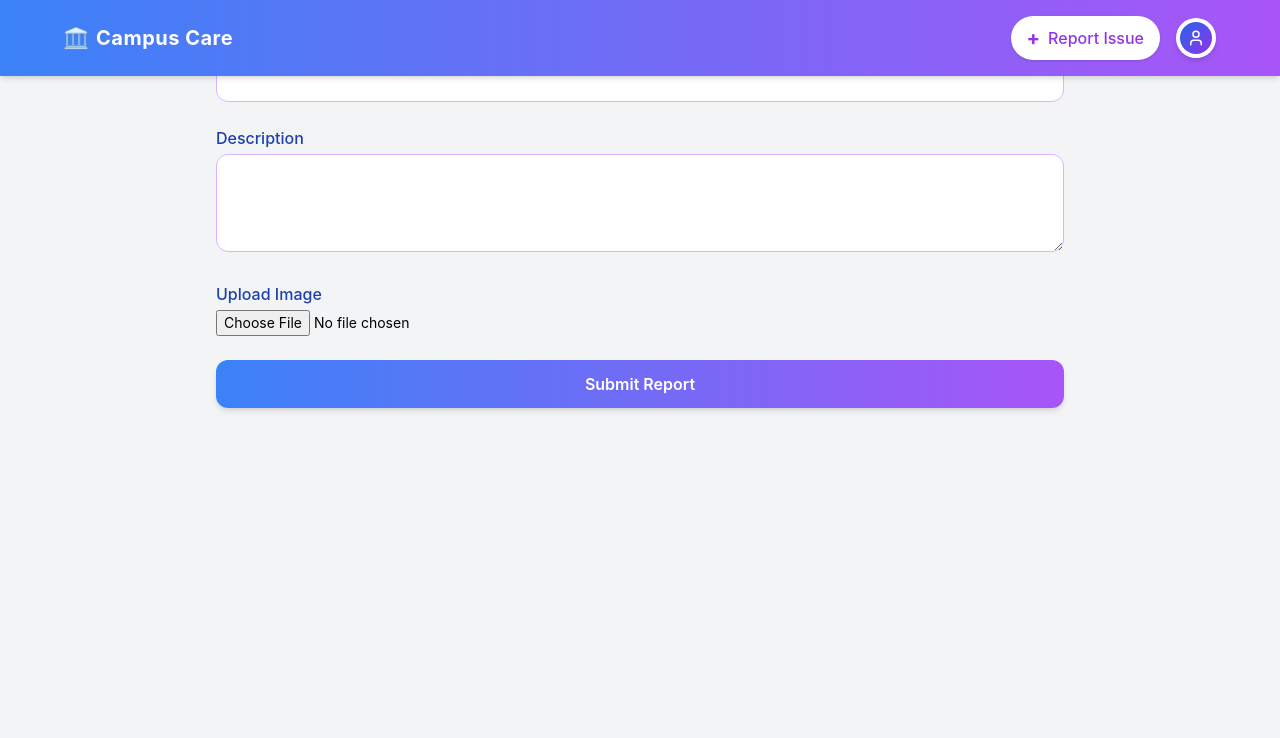
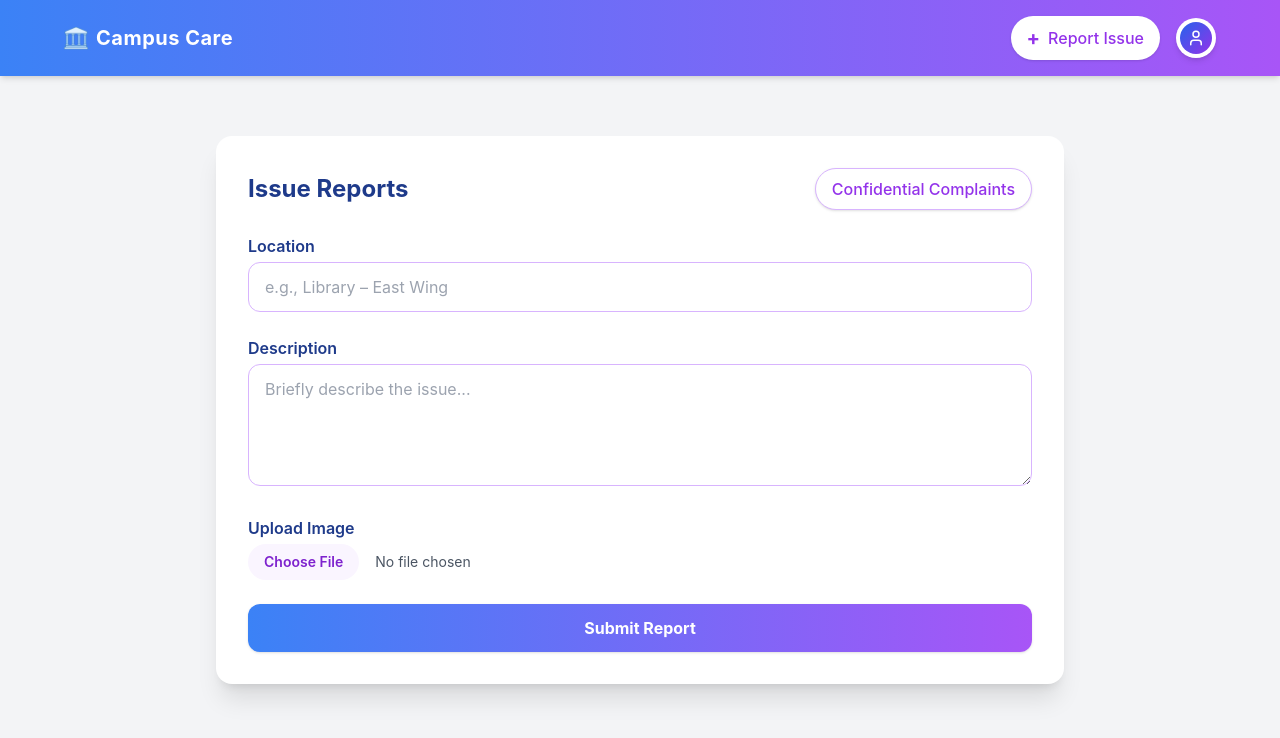
Before and after one commit to sa-l-aash/Campus-Care-Management-System, a React (Create React App) app: page /report in a window 1280 px wide. Shown: the top 738 px of the page. Built offline with nearby package versions, Linux system fonts and the light colour scheme.

Commit message:
added button for confidential report and enhanced ui

```diff
--- a/src/components/ReportForm.jsx
+++ b/src/components/ReportForm.jsx
@@ -35,53 +35,75 @@ export default function ReportForm() {
   };
 
   return (
-    <form
-      id="report"
-      onSubmit={handleSubmit}
-      className="space-y-6"
+    <div className="mt-28 max-w-5xl mx-auto bg-white p-8 rounded-2xl shadow-xl">
+      {/* Header Bar with Plain Button */}
+      <div className="flex justify-between items-center mb-6">
+        <h2 className="text-2xl font-bold text-blue-900">Issue Reports</h2>
+
+        {/* Plain modern button */}
+        <button
+          type="button"
+          className="px-4 py-2 bg-white text-purple-600 border border-purple-300 rounded-full font-medium shadow hover:scale-105 transition-all duration-300"
         >
+          Confidential Complaints
+        </button>
+      </div>
+
+      {/* Report Form */}
+      <form onSubmit={handleSubmit} className="space-y-6">
+        {/* Location */}
         <div>
-        <label className="block text-blue-800 font-medium mb-1">Location</label>
+          <label className="block text-blue-900 font-semibold mb-1">Location</label>
           <input
             type="text"
             name="location"
             value={formData.location}
             onChange={handleChange}
-          className="w-full p-3 border border-purple-300 rounded-xl focus:ring-2 focus:ring-purple-400"
+            className="w-full px-4 py-3 border border-purple-300 rounded-xl focus:outline-none focus:ring-2 focus:ring-purple-400"
+            placeholder="e.g., Library – East Wing"
             required
           />
         </div>
 
+        {/* Description */}
         <div>
-        <label className="block text-blue-800 font-medium mb-1">Description</label>
+          <label className="block text-blue-900 font-semibold mb-1">Description</label>
           <textarea
             name="description"
             value={formData.description}
             onChange={handleChange}
-          className="w-full p-3 border border-purple-300 rounded-xl focus:ring-2 focus:ring-purple-400"
-          rows="3"
+            className="w-full px-4 py-3 border border-purple-300 rounded-xl focus:outline-none focus:ring-2 focus:ring-purple-400"
+            rows="4"
+            placeholder="Briefly describe the issue..."
             required
           />
         </div>
 
+        {/* Image Upload */}
         <div>
-        <label className="block text-blue-800 font-medium mb-1">Upload Image</label>
+          <label className="block text-blue-900 font-semibold mb-1">Upload Image</label>
           <input
             type="file"
             name="image"
             accept="image/*"
             onChange={handleChange}
-          className="w-full text-sm"
+            className="w-full text-sm text-gray-600 file:mr-4 file:py-2 file:px-4
+                       file:rounded-full file:border-0
+                       file:text-sm file:font-semibold
+                       file:bg-purple-50 file:text-purple-700
+                       hover:file:bg-purple-100"
             required
           />
         </div>
 
+        {/* Submit Button */}
         <button
           type="submit"
-        className="w-full bg-gradient-to-r from-blue-500 to-purple-500 text-white py-3 rounded-xl font-semibold hover:from-blue-600 hover:to-purple-600 transition-all shadow-md"
+          className="w-full py-3 bg-gradient-to-r from-blue-500 to-purple-500 text-white rounded-xl font-bold shadow hover:from-blue-600 hover:to-purple-600 transition-all"
         >
           Submit Report
         </button>
       </form>
+    </div>
   );
 }
```
Lines whose indentation alone changed are shown as unchanged.
